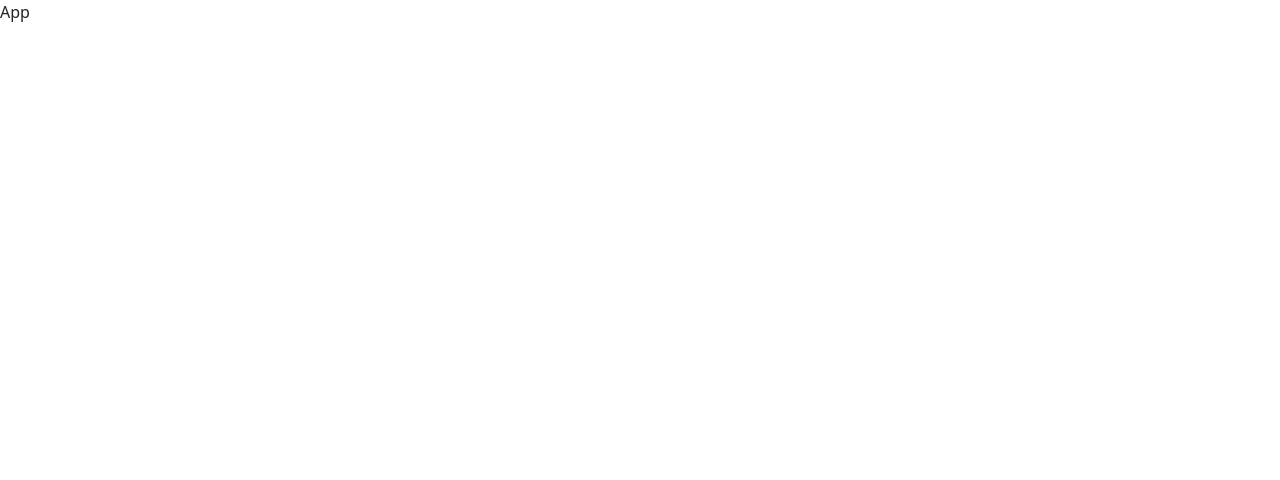
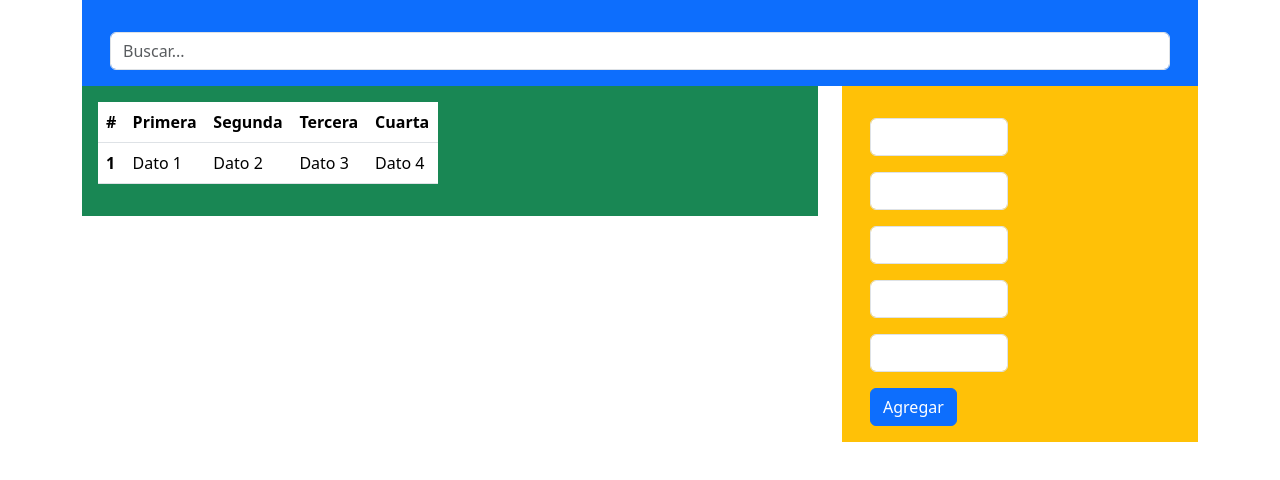
Before and after one commit to rodrigovasquezcespedes/desafio_base_de_datos, a React (Vite) app: page / in a window 1280 px wide. Shown: the top 480 px of the page. Built offline with nearby package versions, Linux system fonts and the light colour scheme.

Commit message:
crea distribucion de formulario

```diff
--- a/index.html
+++ b/index.html
@@ -4,7 +4,7 @@
     <meta charset="UTF-8" />
     <link rel="icon" type="image/svg+xml" href="/vite.svg" />
     <meta name="viewport" content="width=device-width, initial-scale=1.0" />
-    <title>Vite + React</title>
+    <title>Base de datos</title>
   </head>
   <body>
     <div id="root"></div>
--- a/src/App.jsx
+++ b/src/App.jsx
@@ -1,8 +1,9 @@
 import 'bootstrap/dist/css/bootstrap.min.css'
+import Formulario from './components/Formulario'
 
 const App = () => {
   return (
-    <div>App</div>
+    <Formulario />
   )
 }
 
--- a/src/components/Buscador.jsx
+++ b/src/components/Buscador.jsx
@@ -0,0 +1,11 @@
+const Buscador = () => {
+  return (
+    <div className='container mt-3'>
+      <div className='input-group'>
+        <input type='text' className='form-control' placeholder='Buscar...' />
+      </div>
+    </div>
+  )
+}
+
+export default Buscador
--- a/src/components/Formulario.jsx
+++ b/src/components/Formulario.jsx
@@ -0,0 +1,51 @@
+import Buscador from './Buscador'
+import Listado from './Listado'
+
+const Formulario = () => {
+  return (
+    <div class='container'>
+      <div class='row'>
+        <div class='col-12'>
+          <div class='bg-primary text-white p-3'>
+            <Buscador />
+          </div>
+        </div>
+        <div class='col-8'>
+          <div class='bg-success text-white p-3'>
+            <Listado />
+          </div>
+        </div>
+        <div className='col-4'>
+          <div className='bg-warning text-white p-3'>
+            <div className='container mt-3'>
+              <div className='row'>
+                <div className='col-md-6'>
+                  <form>
+                    <div className='mb-3'>
+                      <input type='text' className='form-control' id='input1' />
+                    </div>
+                    <div className='mb-3'>
+                      <input type='tex' className='form-control' id='input2' />
+                    </div>
+                    <div className='mb-3'>
+                      <input type='text' className='form-control' id='input3' />
+                    </div>
+                    <div class='mb-3'>
+                      <input type='text' className='form-control' id='input4' />
+                    </div>
+                    <div class='mb-3'>
+                      <input type='text' className='form-control' id='input5' />
+                    </div>
+                    <button type='submit' class='btn btn-primary'>Agregar</button>
+                  </form>
+                </div>
+              </div>
+            </div>
+          </div>
+        </div>
+      </div>
+    </div>
+  )
+}
+
+export default Formulario
--- a/src/components/Listado.jsx
+++ b/src/components/Listado.jsx
@@ -0,0 +1,30 @@
+const Listado = () => {
+  return (
+    <div className='row'>
+      <div className='col-md-6'>
+        <table className='table'>
+          <thead>
+            <tr>
+              <th scope='col'>#</th>
+              <th scope='col'>Primera</th>
+              <th scope='col'>Segunda</th>
+              <th scope='col'>Tercera</th>
+              <th scope='col'>Cuarta</th>
+            </tr>
+          </thead>
+          <tbody>
+            <tr>
+              <th scope='row'>1</th>
+              <td>Dato 1</td>
+              <td>Dato 2</td>
+              <td>Dato 3</td>
+              <td>Dato 4</td>
+            </tr>
+          </tbody>
+        </table>
+      </div>
+    </div>
+  )
+}
+
+export default Listado
```
Also changed, not shown: src/components/Alert.jsx (+9 -0 lines).
